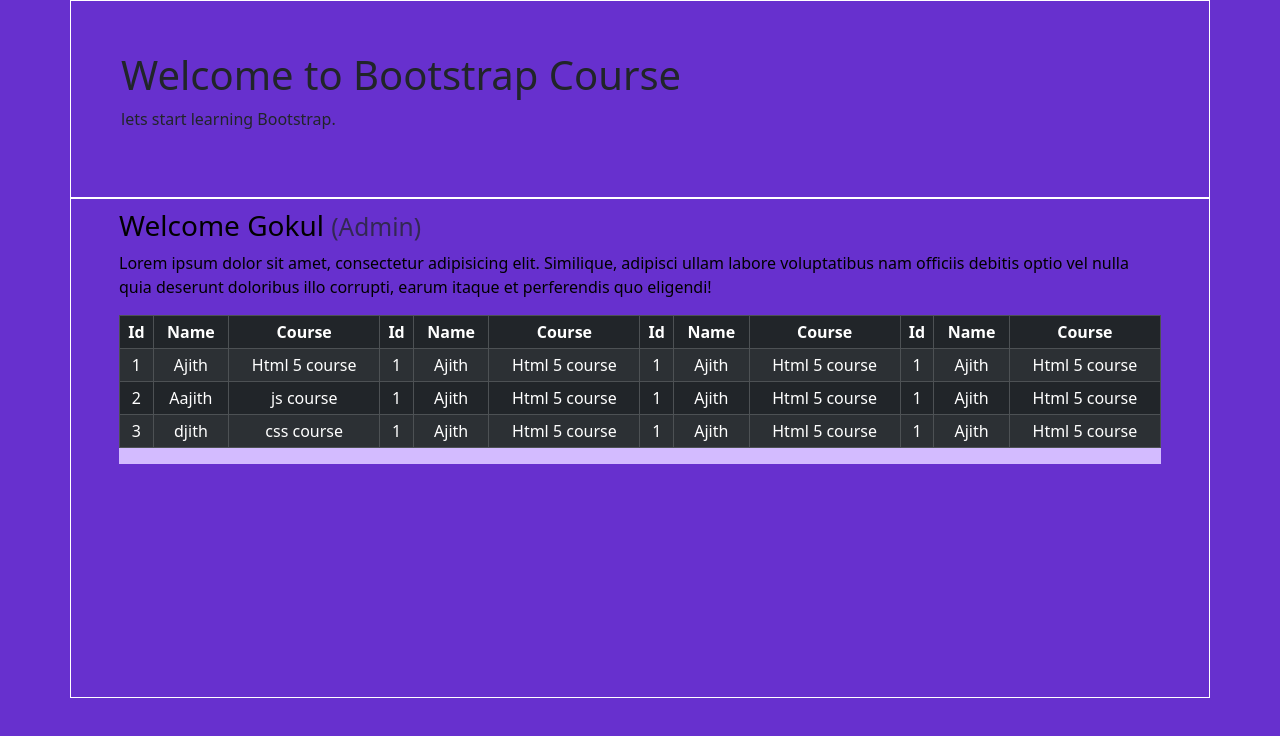
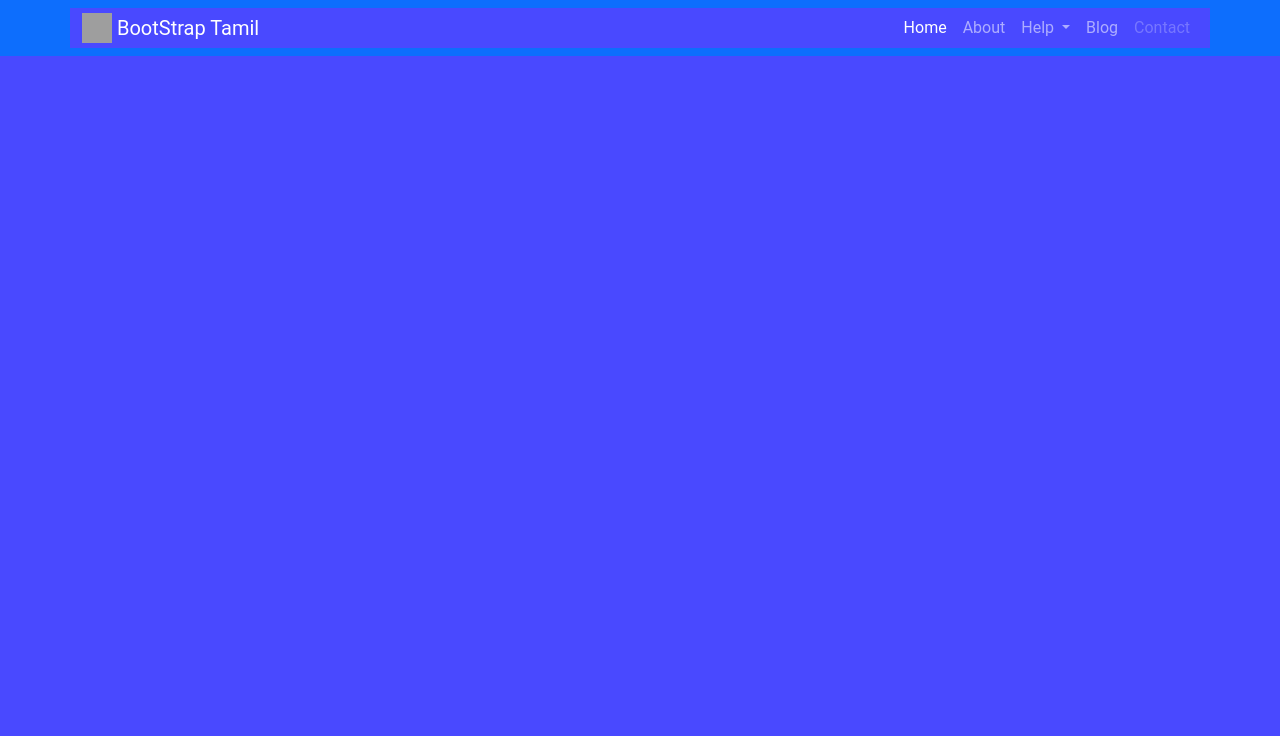
Before and after one commit to gokul-1998/Bootstrap_learnings, a plain HTML site: page bootstrap/index.html in a window 1280 px wide. Drawn offline with Linux system fonts and the light colour scheme; files that its build step writes are made by us from their sources; grey boxes are pictures that could not be loaded.

Commit message:
completed lect 12

```diff
--- a/bootstrap/assets/css/style.css
+++ /dev/null
@@ -1,43 +0,0 @@
-body {
-    background-color: rgb(103, 48, 206);
-
-}
-
-div.container{
-    border: 1px solid #fff;
-    background-color: rgb(103, 48, 206);
-
-
-}
-
-.bg {
-    padding: 10px;
-    background-color: #563d7c26;
-    border: 1px solid rgb(86,61,124,.2);
-}
-
-
-.color-1{
-    padding: 10px;
-    background-color:#d3bbff;
-    color : #000;
-}
-
-
-
-div {
-    background-color:#d3bbff;
-}
-
-
-
-
-
-.height-500{
-    min-height: 500px;
-    /* min-height means, the height will be minimum 500px, if content goes beyond, it will go to auto mode. */
-}
-.p50 {
-    padding: 50px;
-}
-/*  this means top,right, bottom , left all will be 50 px spaced */
--- a/bootstrap/index.html
+++ b/bootstrap/index.html
@@ -26,91 +26,70 @@
 </head>
 
 <body>
-    <div class="container p50">
-        <h1>Welcome to Bootstrap Course</h1>
 
-        <p>lets start learning Bootstrap.</p>
-    </div>
-    <div class="container color-1 height-500 px-5">
-
-        <h3 >Welcome Gokul
-            <small class="text-muted">(Admin)</small>
-        </h3>
-        <p class="leads">Lorem ipsum dolor sit amet, consectetur adipisicing elit. Similique, adipisci ullam labore voluptatibus nam officiis debitis optio vel nulla quia deserunt doloribus illo corrupti, earum itaque et perferendis quo eligendi!</p>
-
-        <!-- table>thead>tr>td*3 -->
-        <div class="table-responsive">
-            <table class="table table-sm table-bordered table-hover table-dark table-striped text-center">
-                <!-- table-sm will make the table sm according to   -->
-                <thead class="thead-light">
-                    <!-- dont  use thead dark, instead use table-dark -->
-                    <tr>
-                        <th>Id</th>
-                        <th>Name</th>
-                        <th>Course</th>
-                        <th>Id</th>
-                        <th>Name</th>
-                        <th>Course</th>
-                        <th>Id</th>
-                        <th>Name</th>
-                        <th>Course</th>
-                        <th>Id</th>
-                        <th>Name</th>
-                        <th>Course</th>
-                    </tr>
-                </thead>
-                <tbody>
-                    <tr>
-                        <td>1</td>
-                        <td>Ajith</td>
-                        <td>Html 5 course</td>
-                        <td>1</td>
-                        <td>Ajith</td>
-                        <td>Html 5 course</td>
-                        <td>1</td>
-                        <td>Ajith</td>
-                        <td>Html 5 course</td>
-                        <td>1</td>
-                        <td>Ajith</td>
-                        <td>Html 5 course</td>
-                    </tr>
-                    <tr>
-                        <td>2</td>
-                        <td>Aajith</td>
-                        <td>js  course</td>
-                        <td>1</td>
-                        <td>Ajith</td>
-                        <td>Html 5 course</td>
-                        <td>1</td>
-                        <td>Ajith</td>
-                        <td>Html 5 course</td>
-                        <td>1</td>
-                        <td>Ajith</td>
-                        <td>Html 5 course</td>
-                    </tr>
-                    <tr>
-                        <td>3</td>
-                        <td>djith</td>
-                        <td>css course</td>
-                        <td>1</td>
-                        <td>Ajith</td>
-                        <td>Html 5 course</td>
-                        <td>1</td>
-                        <td>Ajith</td>
-                        <td>Html 5 course</td>
-                        <td>1</td>
-                        <td>Ajith</td>
-                        <td>Html 5 course</td>
-                    </tr>
-                </tbody>
-            </table>
-        </div>
+    <header>
+        <nav class="navbar navbar-expand-lg navbar-dark bg-primary">
+            <div class="container">
 
 
-    </div>
+            <a href="/" class="navbar-brand">
+
+                        <img src="https://getbootstrap.com/docs/5.3/assets/brand/bootstrap-logo.svg" alt="Bootstrap" width="30" height="30" loading="lazy"
+                        class="d-inline-block align-top">
+                      BootStrap Tamil</a>
+
+
+            <button class="navbar-toggler" type="button" data-bs-toggle="collapse" data-bs-target="#myNavBar">
+                <!-- use data-bs-toggle -->
+                <span class="navbar-toggler-icon"></span>
+            </button>
+
+            <div class="navbar-collapse collapse" id="myNavBar">
+                <ul class="navbar-nav ms-auto">
+                    <!-- use ms-auto  instead  of ml-auto -->
+                    <li class="nav-item ">
+                        <a href="/index.html" class="nav-link active">Home</a>
+                        <!-- in the video, he puts active in nav-item ,but  it will work for nav-link -->
+                    </li>
+                    <li class="nav-item">
+                        <a href="/about.html" class="nav-link">About</a>
+                    </li>
+
+                    <li class="nav-item dropdown">
+                        <a class="nav-link dropdown-toggle" href="#" role="button" data-bs-toggle="dropdown" aria-expanded="false">
+                          Help
+                        </a>
+                        <ul class="dropdown-menu">
+                          <li><a class="dropdown-item" href="#">Facebook</a></li>
+                          <li><a class="dropdown-item" href="#">Youtube</a></li>
+                          <li><hr class="dropdown-divider"></li>
+                          <!--  dividor is to get  a line on clicking -->
+                          <li><a class="dropdown-item" href="#">GitHub</a></li>
+                        </ul>
+                      </li>
+                      <!-- if the drop down is not working, add the bundle.min.js link in the bottom -->
+
+                    <li class="nav-item">
+                        <a href="/blog.html" class="nav-link">Blog</a>
+                    </li>
+                    <li class="nav-item">
+                        <a href="/contact.html" class="nav-link disabled">Contact</a>
+                    </li>
+                </ul>
+
+            </div>
+        </div>
+        </nav>
+
+    </header>
+
+
 
     <script src="./assets/js/jquery.min.js"></script>
     <script src="./assets/js/bootstrap.min.js"></script>
+
+    <script src="./assets/js/bootstrap.bundle.min.js"></script>
+    <!--  -->
 </body>
 
 </html>
```
